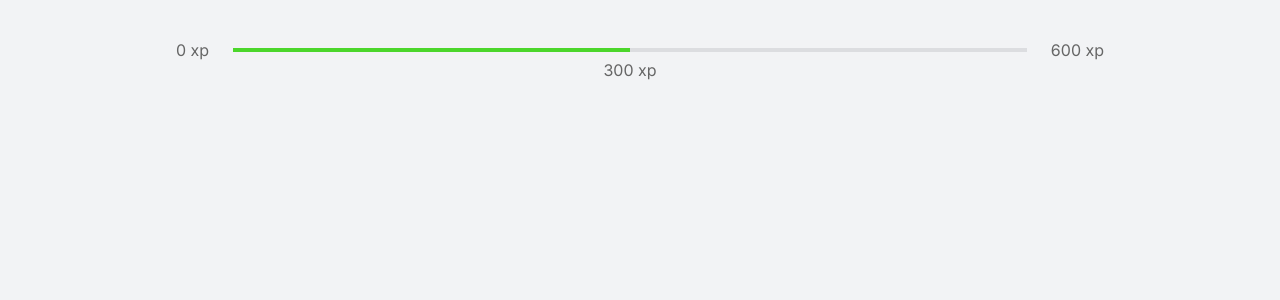
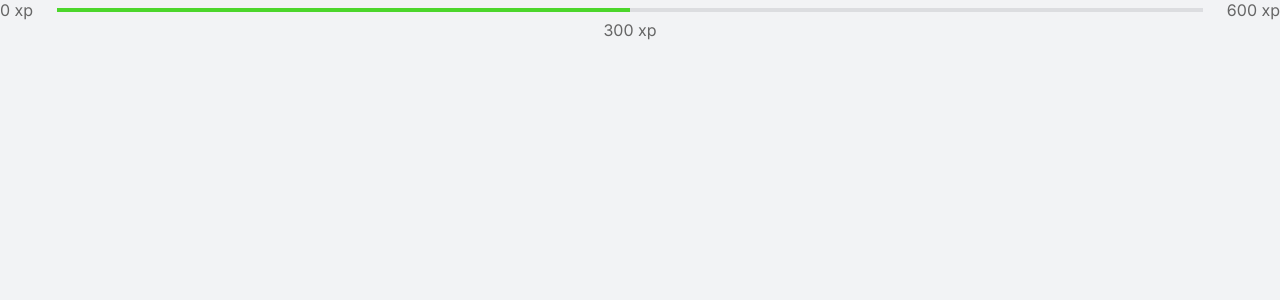
Before and after one commit to Natanaelvich/moveit-web, a Next.js app: page / in a window 1280 px wide. Shown: the top 300 px of the page. Built offline with nearby package versions, Linux system fonts and the light colour scheme.

Commit message:
created home and change global css

```diff
--- /dev/null
+++ b/src/styles/Home.module.css
@@ -0,0 +1,18 @@
+.container {
+  height: 100vh;
+  max-width: 992px;
+  margin: 0 auto;
+  padding: 2.5rem 2rem;
+
+  display: flex;
+  flex-direction: column;
+}
+
+.container section {
+  flex: 1;
+
+  display: grid;
+  grid-template-columns: 1fr 1fr;
+  gap: 6.25rem;
+  align-content: center;
+}
--- a/src/styles/global.css
+++ b/src/styles/global.css
@@ -85,13 +85,3 @@ button {
 ::-webkit-scrollbar-thumb:hover {
   background: #4751c0;
 }
-
-.container {
-  height: 100vh;
-  max-width: 992px;
-  margin: 0 auto;
-  padding: 2.5rem 2rem;
-
-  display: flex;
-  flex-direction: column;
-}
```
